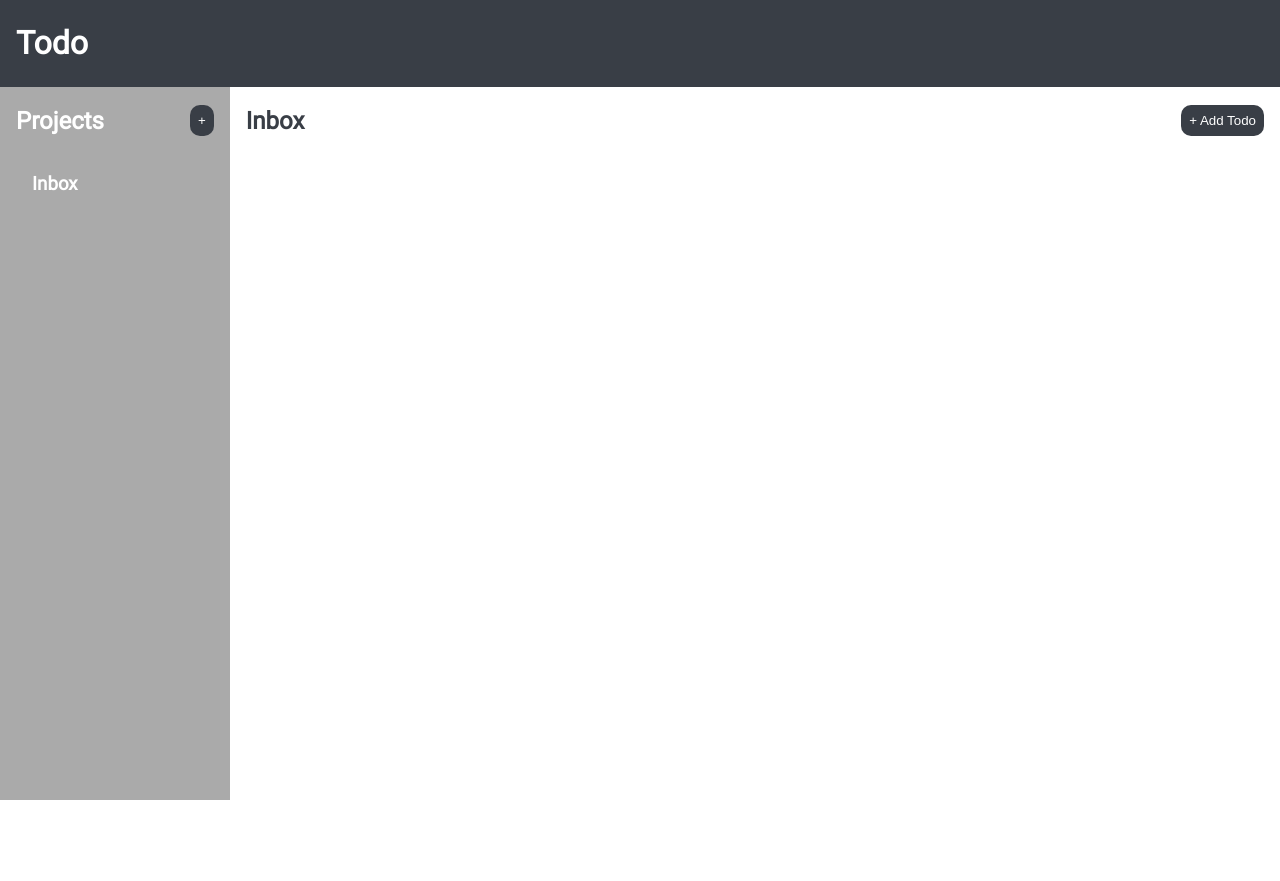
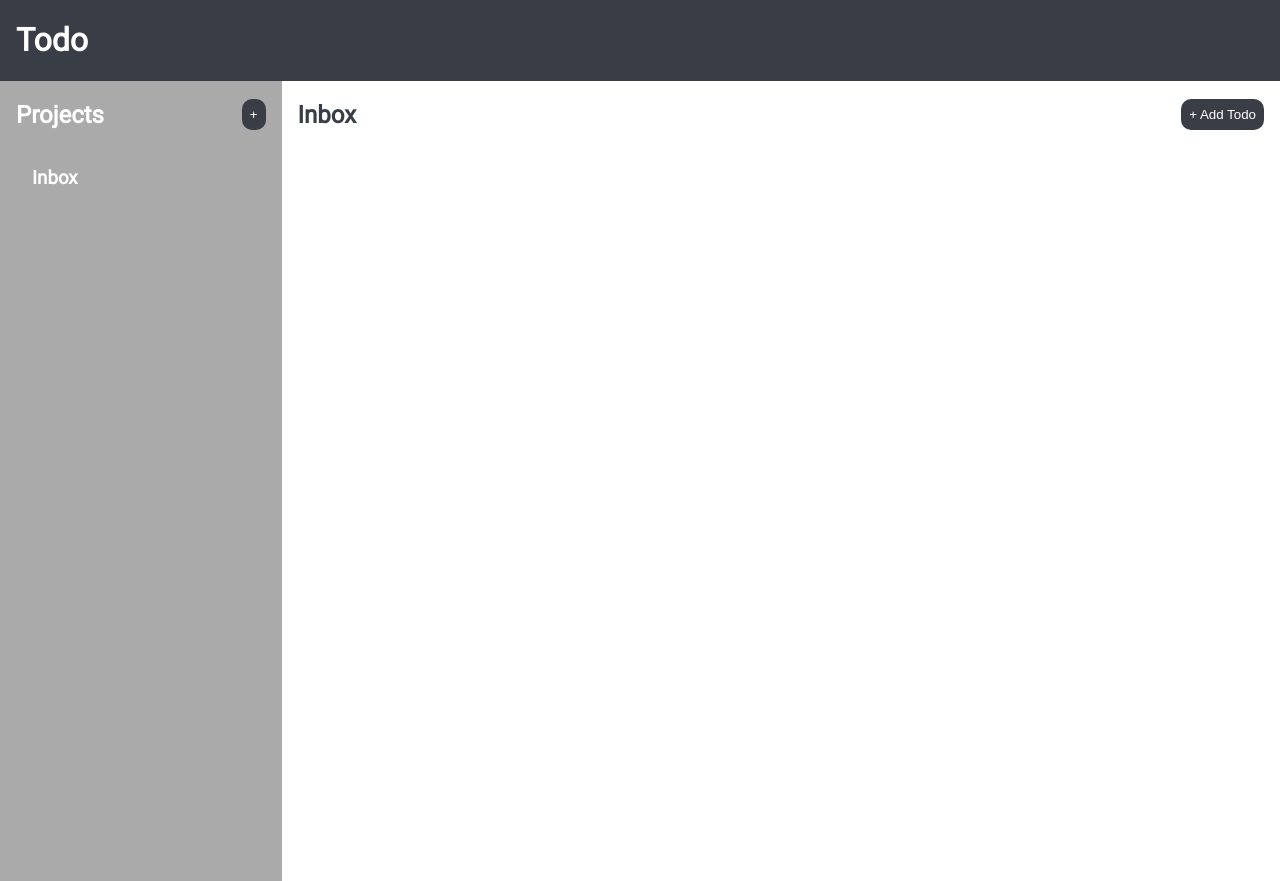
Before and after one commit to tyler1588/odin-todo, a website built with webpack: page dist/index.html in a window 1280 px wide. Before the commit the page ends 800 px from the top, so only its background shows below. Built offline with nearby package versions, Linux system fonts and the light colour scheme.

Commit message:
prevent default behavior when refreshing the page to allow the page to render back the correct project. Change grid to flexbox for better homepage layout

```diff
--- /dev/null
+++ b/src/deleteProject.js
@@ -0,0 +1,26 @@
+import projectArray from './projectArray'
+
+export default function deleteProject(){
+    let userProjects = JSON.parse(window.localStorage.getItem("userProjects"));
+    document.body.addEventListener('click', function(event) {
+        if (event.target.className === 'deleteProjectButton'){
+            for (let i = 0; i < userProjects.length; i++){
+                if (event.target.parentElement.id == userProjects[i].key){
+                    //Create temporary array with selected element removed
+                    let newArray = userProjects.filter(function(el) {
+                        return el.key != event.target.parentElement.id
+                    })
+
+                    //Update local storage to store the new array
+                    window.localStorage.setItem("userProjects", JSON.stringify(newArray));
+                    userProjects = JSON.parse(window.localStorage.getItem("userProjects"));
+
+                    //Remove elemts from DOM
+                    const element = document.getElementById(event.target.parentElement.id);
+                    element.remove();
+                    window.location.reload();
+                }
+            }
+        }
+    })
+}
--- a/src/deleteTodo.js
+++ b/src/deleteTodo.js
@@ -1,6 +1,6 @@
 import todoArray from "./todoArray";
 
-function deleteTodo(){
+export default function deleteTodo(){
     let userTodos = JSON.parse(window.localStorage.getItem("userTodos"));
     document.body.addEventListener('click', function(event) {
         if (event.target.className === 'deleteButton'){
@@ -24,5 +24,3 @@ function deleteTodo(){
         }
     })
 }
-
-export default deleteTodo
--- a/src/displayProjects.js
+++ b/src/displayProjects.js
@@ -4,9 +4,13 @@ function displayProjects(){
     const container = document.querySelector('.container');
     let userProjects = JSON.parse(window.localStorage.getItem("userProjects"));
 
+    const mainSection = document.createElement('div');
+    mainSection.classList.add("mainSection");
+    container.appendChild(mainSection);
+
     const projectSection = document.createElement('div');
     projectSection.classList.add("projectSection");
-    container.appendChild(projectSection);
+    mainSection.appendChild(projectSection);
 
     const projectHeadSection = document.createElement('div');
     projectHeadSection.classList.add("projectHeadSection");
@@ -44,7 +48,7 @@ function displayProjects(){
 
             const deleteButton = new Image();
             deleteButton.src = deleteIcon;
-            deleteButton.classList.add("deleteButton");
+            deleteButton.classList.add("deleteProjectButton");
             project.appendChild(deleteButton);
 
         }
--- a/src/displayTodo.js
+++ b/src/displayTodo.js
@@ -1,7 +1,7 @@
 import deleteIcon from './assets/deleteIcon.svg'
 
 function displayTodo(selected) {
-    const container = document.querySelector('.container');
+    const container = document.querySelector('.mainSection');
     let userTodos = JSON.parse(window.localStorage.getItem("userTodos"));
 
     const existing = document.querySelector('.todoSection');
--- a/src/index.js
+++ b/src/index.js
@@ -8,19 +8,30 @@ import displayProjects from './displayProjects';
 import projectModal from './projectModal';
 import submitProject from './submitProject';
 import selectProject from './selectProject';
+import deleteProject from './deleteProject';
 
 
 window.onload = function(){
+
     navbar();
     displayProjects();
+
+    const selection = sessionStorage.getItem('selection');
+
+    if (selection){
+        displayTodo(selection);
+
+    } else {
+        displayTodo("Inbox");
+    }
+
     selectProject();
-    displayTodo("Inbox");
     todoModal();
     projectModal();
     submitTodo();
     submitProject();
     deleteTodo();
-
+    deleteProject();
 
 }
 
--- a/src/styles.css
+++ b/src/styles.css
@@ -19,7 +19,6 @@ body {
 }
 
 .container {
-    display: grid;
     height: 100vh;
 }
 
@@ -39,10 +38,6 @@ button:hover {
 
 /* Navbar */
 .navbar {
-    grid-column-start: 1;
-    grid-column-end: 100;
-    grid-row-start: 1;
-    grid-row-end: 2;
     background-color: var(--dark);
     display: flex;
     align-items: center;
@@ -54,15 +49,19 @@ button:hover {
 }
 
 
+.mainSection {
+    display: flex;
+    width: 100%;
+}
+
+
 /* Projects */
 .projectSection {
-    grid-column-start: 1;
-    grid-column-end: 10;
-    grid-row-start: 2;
-    grid-row-end: 100;
     padding-left: 1rem;
     padding-right: 1rem;
     background-color: var(--grey);
+    width: 20%;
+    min-height: 100vh;
 }
 
 .projectHeadSection {
@@ -101,10 +100,8 @@ button:hover {
 
 /* Todos */
 .todoSection {
-    grid-column-start: 10;
-    grid-column-end: 100;
-    grid-row-start: 2;
-    grid-row-end: 100;
+    width: 80%;
+    height: 100%;
 }
 
 .todoHeadSection {
@@ -146,12 +143,12 @@ button:hover {
     transition: 0.4s;
 }
 
-.deleteButton {
+.deleteButton, .deleteProjectButton {
     height: 1.5rem;
     transition: 0.3s;
 }
 
-.deleteButton:hover {
+.deleteButton:hover, .deleteProjectButton:hover {
     filter: invert(28%) sepia(47%) saturate(7251%) hue-rotate(340deg) brightness(91%) contrast(103%);
     transition: 0.2s;
 }
--- a/src/submitTodo.js
+++ b/src/submitTodo.js
@@ -4,10 +4,15 @@ import createTodo from "./createTodo";
 function submitTodo() {
     const form = document.querySelector('.todo-input-form');
 
-    form.addEventListener('submit', () => {
+    form.addEventListener('submit', (e) => {
+        e.preventDefault();
         const formdata = new FormData(form);
         const input = formdata.get('todo');
         const selectedProject = document.querySelector('.selectedProject').innerHTML;
+
+        sessionStorage.setItem('selection', selectedProject);
+
+        window.location.reload();
 
         let todoCounter = 0;
         if (JSON.parse(window.localStorage.getItem("todoCounter")) != null){
```
Also changed, not shown: dist/bundle.js.
